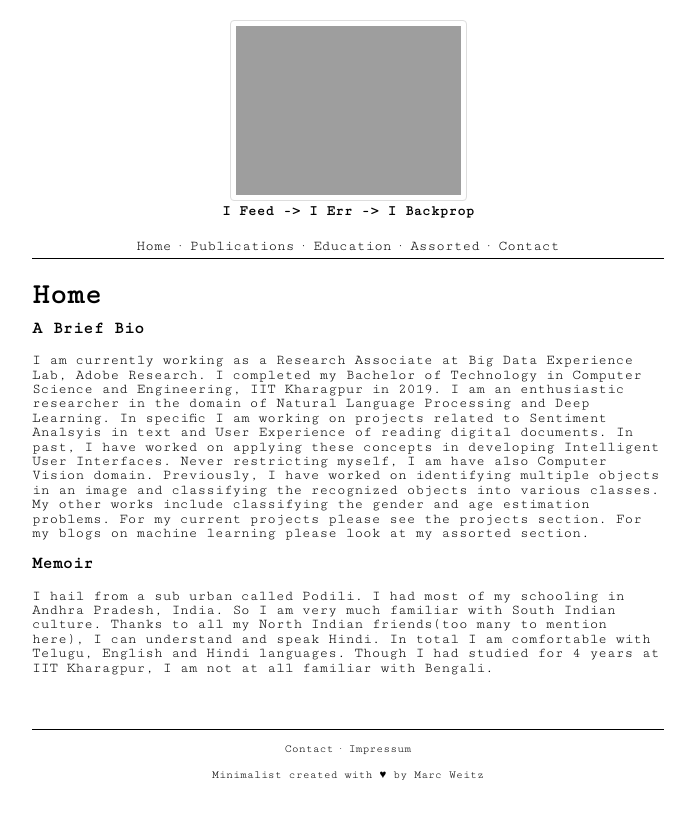
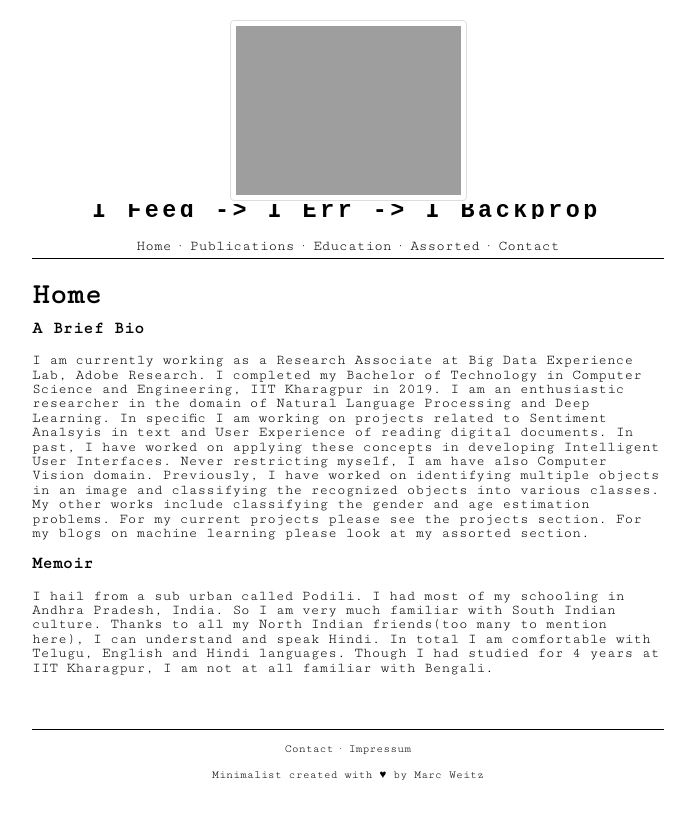
Before and after one commit to bhanu77prakash/bhanu77prakash.github.io, a Jekyll site: the page built from index.md, in a window 1280 px wide. Shown: the top 819 px of the page, without its empty margins (292-987 px from the left). Built offline with Jekyll 4.4.1, drawn with Linux system fonts in a browser that asks for light colours.

Commit message:
updated site

```diff
--- a/_includes/logo.html
+++ b/_includes/logo.html
@@ -4,8 +4,7 @@
       <img src="{{site.url}}{{site.baseurl}}/assets/images/logo.jpg" alt="Image" style="border: 1px solid #ddd; border-radius: 4px;padding: 5px;width: 225px;"></img>
     </a>
   </div>
-  <b >
-    <!-- align="right" style="position: absolute;right: 35px;top: 200px;" -->
-    I Feed -> I Err -> I Backprop
-  </b>
+  <div class="typewriter">
+    <h1>I Feed -> I Err -> I Backprop</h1>
+  </div>
 </div>
--- a/assets/css/style.css
+++ b/assets/css/style.css
@@ -4,6 +4,31 @@ body	{
 	font-family: 'Cutive Mono', serif;
 	font-size:90%;
 	line-height:100%;
+}
+
+.typewriter h1 {
+  color: #000;
+  font-family: monospace;
+  overflow: hidden; /* Ensures the content is not revealed until the animation */
+  border-right: .15em solid black; /* The typwriter cursor */
+  white-space: nowrap; /* Keeps the content on a single line */
+  margin: 0 auto; /* Gives that scrolling effect as the typing happens */
+  letter-spacing: .15em; /* Adjust as needed */
+  animation:
+    typing 3.5s steps(30, end),
+    blink-caret .5s step-end infinite;
+}
+
+/* The typing effect */
+@keyframes typing {
+  from { width: 0 }
+  to { width: 100% }
+}
+
+/* The typewriter cursor effect */
+@keyframes blink-caret {
+  from, to { border-color: transparent }
+  50% { border-color: orange }
 }
 
 a:link, a:visited	{
```
